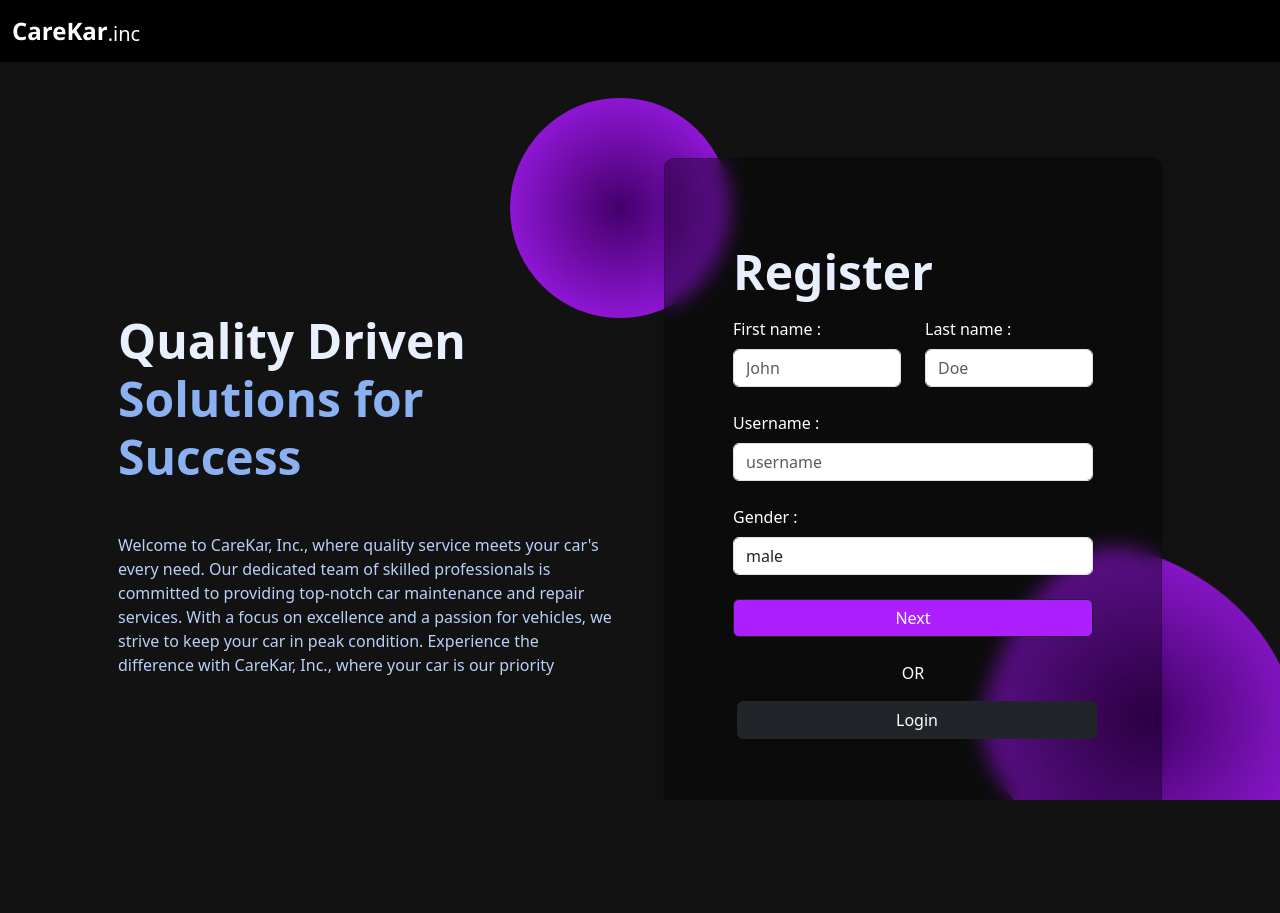
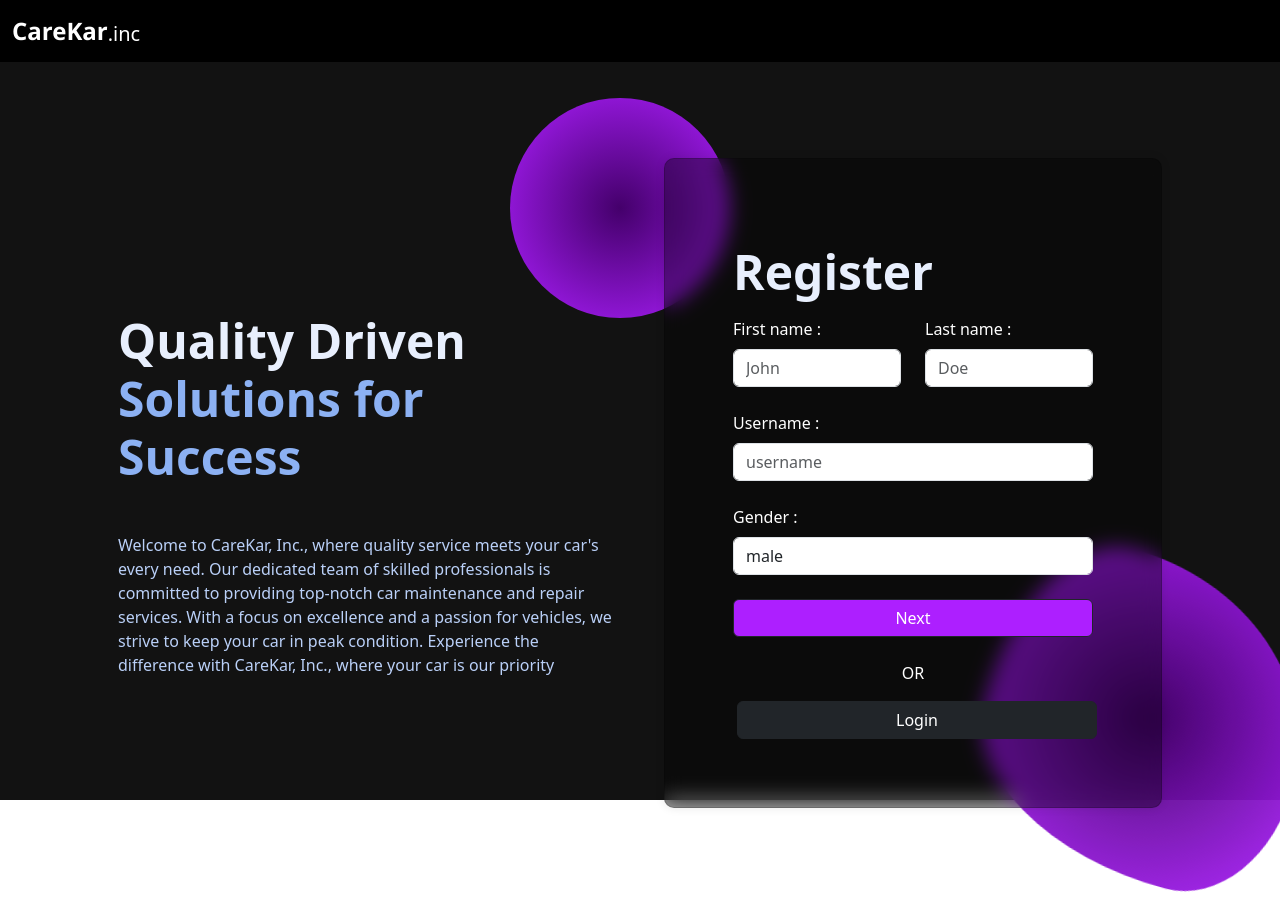
Before and after one commit to spyder1265/CareKar, a PHP site: page /Carekar/register.php in a window 1280 px wide; the page is wider, and only the part inside the window is pictured. Before the commit the page ends 800 px from the top of that part, so only its background shows below. Run offline with PHP 8.4, Linux system fonts and the light colour scheme.

Commit message:
Update register.php

```diff
--- a/register.php
+++ b/register.php
@@ -77,7 +77,7 @@ if (isset($_POST['register'])) {
 
 <body>
   <!-- Section: Design Block -->
-  <section class="background-radial-gradient formelement overflow-hidden">
+  <section class="background-radial-gradient formelement">
     <nav class="navbar navbar-expand-lg navbar-dark bg-black">
       <div class="container-fluid">
         <a class="navbar-brand d-inline-flex align-items-center" href="#">
```
